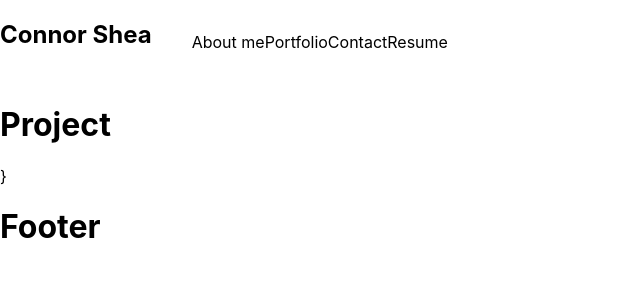
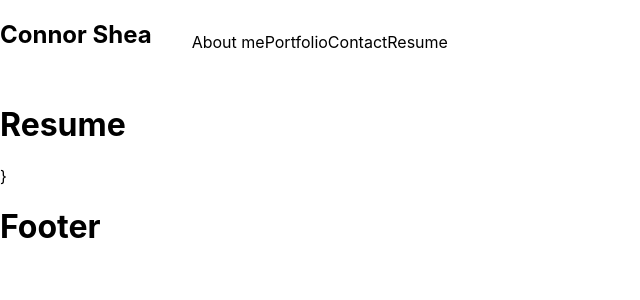
Before and after one commit to connorshea15/shea-portfolio, a React (Create React App) app: page / in a window 1280 px wide. Both pictures are taken after a click on the element "Resume". Shown: the top 300 px of the page, without its empty margins (0-640 px from the left). Built offline with nearby package versions, Linux system fonts and the light colour scheme.

Commit message:
Conditionally rendering the main component of app.js with individual components based on navbar clicks

```diff
--- a/src/App.js
+++ b/src/App.js
@@ -4,6 +4,7 @@ import Footer from './components/Footer';
 import About from './components/About';
 import Contact from './components/Contact';
 import Project from './components/Project';
+import Resume from './components/Resume';
 
 function App() {
 
@@ -24,8 +25,12 @@ function App() {
       <main>
         {currentSection === 'About' ? (
           <About></About>
+        ) : currentSection === 'Portfolio' ? (
+          <Project></Project>
+        ) : currentSection === 'Contact' ? (
+          <Contact></Contact>
         ) : (
-          <Project></Project>
+          <Resume></Resume>
         )}
 
 
--- a/src/components/About/index.js
+++ b/src/components/About/index.js
@@ -3,7 +3,7 @@ import React from 'react';
 function About() {
 
     return (
-        <h2>About Me!</h2>
+        <h1>About Me!</h1>
     );
 }
 
--- a/src/components/Navigation/index.js
+++ b/src/components/Navigation/index.js
@@ -18,7 +18,7 @@ function Navigation(props) {
                 </p>
             </li>
             <li className="mx-2">
-                <p onClick={() => setCurrentSection('Project')} key="Portfolio">
+                <p onClick={() => setCurrentSection('Portfolio')} key="Portfolio">
                     Portfolio
                 </p>
             </li>
--- /dev/null
+++ b/src/components/Resume/index.js
@@ -0,0 +1,10 @@
+import React from 'react';
+
+function Resume() {
+
+    return (
+        <h1>Resume</h1>
+    );
+}
+
+export default Resume;
```
